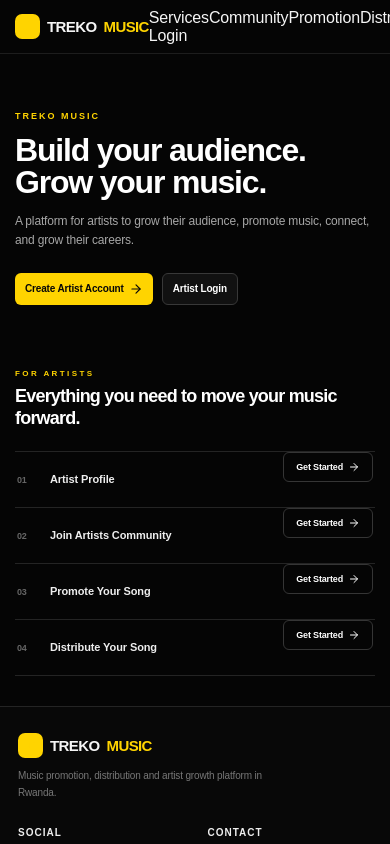
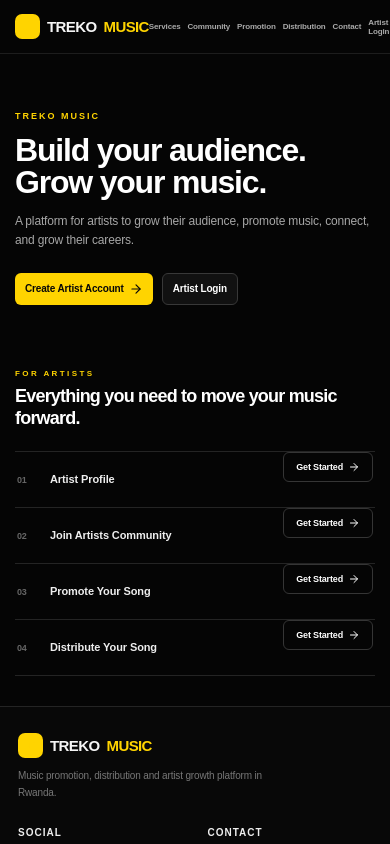
Before and after one commit to senid-221/TREKO-MUSI-ARTISTS, a Next.js app: page / in a window 390 px wide. Shown: the top 844 px of the page. Built offline with nearby package versions, Linux system fonts and the light colour scheme; no server answers.

Commit message:
Style header navigation links

```diff
--- a/app/globals.css
+++ b/app/globals.css
@@ -209,3 +209,17 @@ body{background:#050505;color:#f5f5f5;letter-spacing:-.01em}
  .footer-block.social-column{grid-column:1;grid-row:2}
  .footer-block#contact{grid-column:2;grid-row:2}
 }
+
+
+/* Desktop header navigation */
+.header-links{display:flex;align-items:center;gap:20px}
+.header-links a{font-size:10px;font-weight:700;color:#aaa;transition:color .18s ease}
+.header-links a:hover{color:#ffd400}
+@media(max-width:800px){
+ .header-links{gap:10px}
+ .header-links a{font-size:9px}
+}
+@media(max-width:600px){
+ .header-links{gap:7px}
+ .header-links a{font-size:8px}
+}
```
